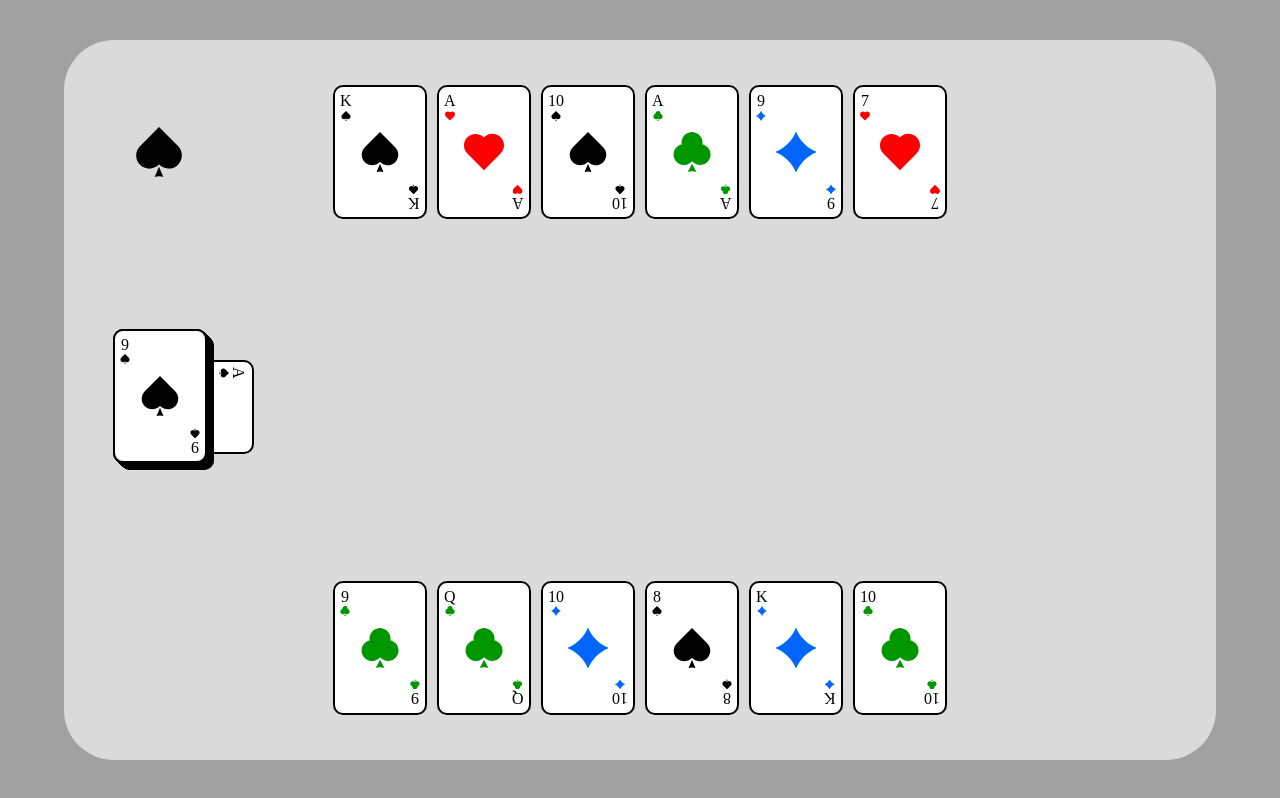
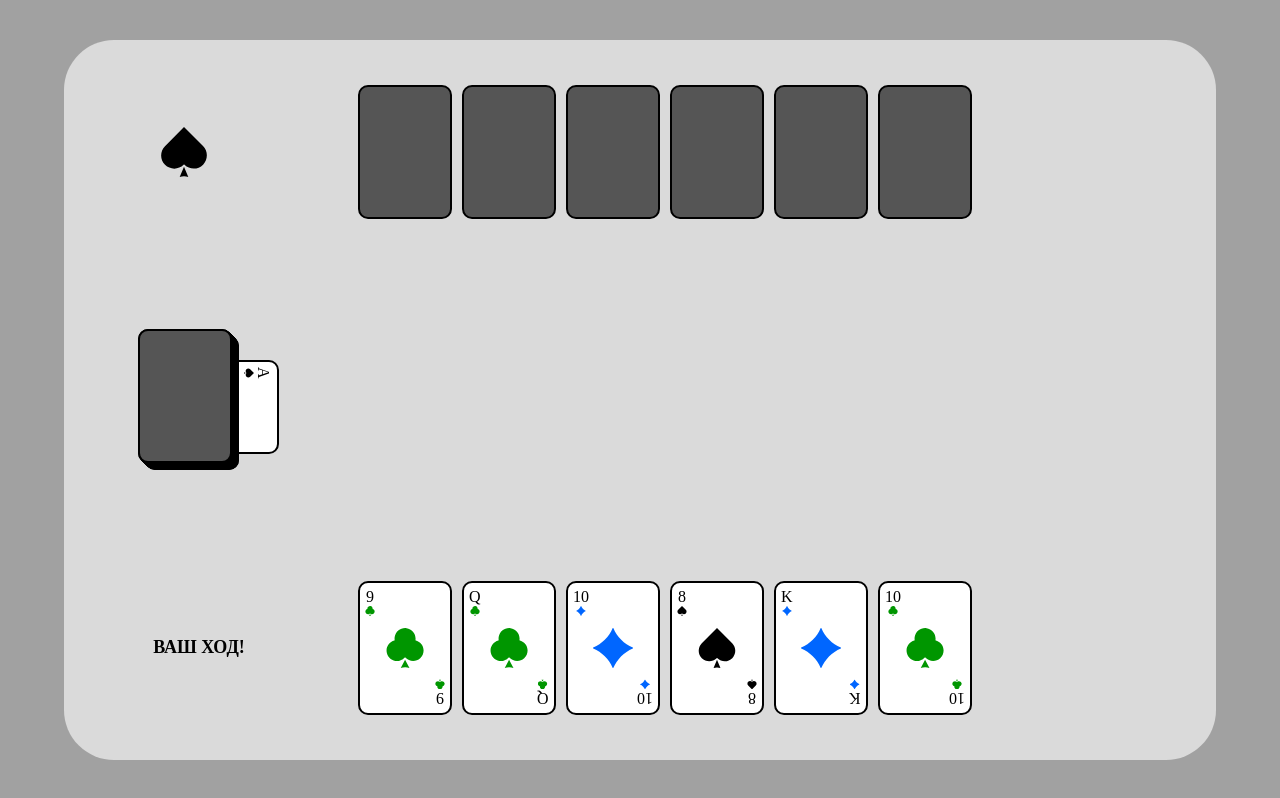
Before and after one commit to bessondi/Card-Game, a website built with webpack: page src/index.html in a window 1280 px wide. Built offline with nearby package versions, Linux system fonts and the light colour scheme; files whose address does not match are found by name.

Commit message:
add first move

```diff
--- a/src/index.html
+++ b/src/index.html
@@ -6,7 +6,7 @@
         content="width=device-width, user-scalable=no, initial-scale=1.0, maximum-scale=1.0, minimum-scale=1.0">
   <meta http-equiv="X-UA-Compatible" content="ie=edge">
   <link rel="shortcut icon" href="favicon.ico">
-  <title>The Board</title>
+  <title>The Game</title>
 </head>
 <body>
 
@@ -24,29 +24,11 @@
       <!--      </div>-->
     </div>
 
-    <div class="table">
-      <!--      <div class="card card__shirt">-->
-      <!--        <div class="card__top"><span class="card__rank">10</span><span class="card__rankSuit hearts"></span></div>-->
-      <!--        <div class="card__suit hearts"></div>-->
-      <!--        <div class="card__bottom"><span class="card__rank">10</span><span class="card__rankSuit hearts"></span></div>-->
-      <!--      </div>-->
-    </div>
+    <div class="table"></div>
 
-    <div class="pcHand hands">
-      <!--      <div class="card card__shirt">-->
-      <!--        <div class="card__top"><span class="card__rank">10</span><span class="card__rankSuit hearts"></span></div>-->
-      <!--        <div class="card__suit hearts"></div>-->
-      <!--        <div class="card__bottom"><span class="card__rank">10</span><span class="card__rankSuit hearts"></span></div>-->
-      <!--      </div>-->
-    </div>
+    <div class="pcHand hands"></div>
 
-    <div class="playerHand hands">
-      <!--      <div class="card card__shirt">-->
-      <!--        <div class="card__top"><span class="card__rank">10</span><span class="card__rankSuit hearts"></span></div>-->
-      <!--        <div class="card__suit hearts"></div>-->
-      <!--        <div class="card__bottom"><span class="card__rank">10</span><span class="card__rankSuit hearts"></span></div>-->
-      <!--      </div>-->
-    </div>
+    <div class="playerHand hands"></div>
 
     <button class="actionBtn"></button>
   </div>
--- a/src/js/Board.js
+++ b/src/js/Board.js
@@ -1,74 +1,73 @@
+import Player from '@/js/Player'
 import Deck from '@/js/Deck'
-import Player from '@/js/Player'
+import Round from '@/js/Round'
+import DomListener from '@/js/DomListener'
+// import Discard from '@/js/Discard'
 
 
-class Board {
+class Board extends DomListener {
   constructor() {
+    super()
     this.players = [] // игроки
-    this.state = {}
+    this.deck = new Deck() // колода
+    this.rounds = [] // раунды
+    // this.discard = new Discard // бито
   }
 
   create(playerName, pcName) {
     this.players.push(new Player(playerName), new Player(pcName))
 
-    const deck = new Deck()
-    deck.generate()
-    deck.shuffle()
-
-    this.draw(deck)
+    this.deck.generate()
+    this.deck.shuffle()
+    this.deck.dealFirstCards(this.players)
   }
 
-  draw(deck) {
-    // выдаем по 6 карт каждому игроку
-    const playerOne = this.players[0]
-    const playerTwo = this.players[1]
-    playerOne.playerCards.push(...deck.deckCards.slice(0, 6))
-    playerTwo.playerCards.push(...deck.deckCards.slice(6, 12))
-
-    // удаляем 12 выданных карт из колоды и помещаем их в массив выданных карт
-    deck.issuedCards.push(...deck.deckCards.splice(0, 12))
-
-    // рендер колоды + 13 козырная карта
-    const trumpCard = deck.render(deck.deckCards) // объект
-    const trumpOfGame = document.querySelector('.trumpOfGame')
-    trumpOfGame.classList.add(`${trumpCard.suit}`)
-
-    const playerHand = playerOne.playerCards
-    const pcHand = playerTwo.playerCards
-
-    // рендер карт игроков
-    const firstMove = deck.renderCard({
-      playersHands: [playerHand, pcHand],
-      trumpOfGame: trumpCard.suit
-    })
-
-    this.defineFirstMove(firstMove)
-
-    // ставим обработчик на карты игрока
-    const playerHandCards = document.querySelector('.playerHand').children
-
-    for (let i = 0; i < playerHandCards.length; i++) {
-      deck.addEvent(playerHandCards[i])
-    }
-
-    // const firstStep = this.firstStep(playerHand, pcHand)
-    // console.log(firstStep)
-
-    // ===========================
-    // console.log('выданные карты: ', deck.issuedCards)
-    // console.log('оставшиеся карты в колоде: ', deck.deckCards)
-    // console.log('козыри: ', trumpCard)
-    // console.log('козыри: ', trumpCard.suit)
-    // console.log('козыри: ', trumpCard)
-  }
-
-  defineFirstMove(decision) {
+  defineFirstMove(decision, trump) {
 
     if (decision === 'pc') {
       console.log('FIRST-MOVE: ', decision)
 
+      // младшая не козырная карта, которой можно сходить
+      const min = this.deck.findMinValCard(this.players[1].playerCards, trump)
+
+      // pc ходит этой картой
+      const $firstCard = this.players[1].pcFirstStep(min)
+      this.beginRound( new Round($firstCard) )
+      this.action(decision, 'attack')
+    }
+
+    if (decision === 'player') {
+      const $choice = document.querySelector('.table').childNodes
+      this.beginRound( new Round($choice) )
+      this.action(decision, 'attack')
     }
   }
+
+  //
+
+  beginRound(round) {
+    this.rounds.push(round)
+  }
+  action(who, action) {
+    this.rounds.forEach(round => {
+      round.update(who, action)
+    })
+  }
+  // finishRound(round) {
+  //   this.rounds = this.rounds.filter(r => r !== round)
+  // }
+
+
 }
 
 export default new Board()
+
+// ============================================
+// const game = new Board()
+// const r1 = new Round()
+//
+// game.beginRound(r1)
+// game.action('')
+// console.log(r1.round)
+// export default game
+// ============================================
--- a/src/js/Card.js
+++ b/src/js/Card.js
@@ -1,7 +1,9 @@
-import Player from '@/js/Player'
+import DomListener from '@/js/DomListener'
+// import Round from '@/js/Round'
 
-export default class Card {
+export default class Card extends DomListener {
   constructor(suit, rank, value) {
+    super()
     this.suit = suit;
     this.rank = rank;
     this.value = value;
@@ -11,28 +13,21 @@ export default class Card {
     if (options) {
       const {playersHands, trumpOfGame, card} = options
 
-      const $card = document.createElement('div'),
-            $top = document.createElement('div'),
-            $bottom = document.createElement('div'),
-            $rank = document.createElement('span'),
-            $rankSuit = document.createElement('span'),
-            $suit = document.createElement('div')
-
       if (playersHands) {
         const [playerOneCards, playerTwoCards] = playersHands
 
         const minVal1 = []
         const minVal2 = []
 
-        playerOneCards.forEach((c, i, a) => {
-          const handOne = document.querySelector('.playerHand')
-          handOne.appendChild(this.renderCard({card: c}))
+        playerOneCards.forEach(c => {
+          document.querySelector('.playerHand')
+            .appendChild(this.renderCard({card: c}))
 
           c.suit === trumpOfGame ? minVal1.push(c.value) : null
         })
-        playerTwoCards.forEach((c, i, a) => {
-          const handTwo = document.querySelector('.pcHand')
-          handTwo.appendChild(this.renderCard({card: c}))
+        playerTwoCards.forEach(c => {
+          document.querySelector('.pcHand')
+            .appendChild(this.renderCard({card: c}))
 
           c.suit === trumpOfGame ? minVal2.push(c.value) : null
         })
@@ -52,8 +47,14 @@ export default class Card {
           return playerMinValueCard < pcMinValueCard ? 'player' : 'pc'
         }
       }
+      if (card) {
+        const $card = document.createElement('div'),
+              $top = document.createElement('div'),
+              $bottom = document.createElement('div'),
+              $rank = document.createElement('span'),
+              $rankSuit = document.createElement('span'),
+              $suit = document.createElement('div')
 
-      if (card) {
         $card.classList.add('card', 'card__shirt')
         $top.classList.add('card__top')
         $bottom.classList.add('card__bottom')
@@ -67,7 +68,7 @@ export default class Card {
         const rankSuitCloneBottom = $rankSuit.cloneNode()
         rankCloneBottom.innerHTML = card.rank
 
-        // data for listener
+        // dataset for listener
         $card.dataset.rank = card.rank
         $card.dataset.suit = card.suit
         $card.dataset.value = card.value
@@ -82,25 +83,9 @@ export default class Card {
         $card.appendChild($suit)
         $card.appendChild($bottom)
 
-        // $card.addEventListener('click', (e)=>{
-        // eslint-disable-next-line max-len
-        //   console.log(e.currentTarget.dataset.value, e.currentTarget.dataset.suit)
-        // })
-
         return $card
       }
-    } else {
-      throw new Error('Cards is not has been received!')
     }
   }
 
-  // defineFirstMove() {
-  //
-  // }
-
-  addEvent(el) {
-    el.addEventListener('click', (e) => {
-      Player.move(e.currentTarget.dataset.value, e.currentTarget.dataset.suit)
-    })
-  }
 }
--- a/src/js/Deck.js
+++ b/src/js/Deck.js
@@ -1,4 +1,5 @@
 import Card from '@/js/Card'
+import Board from '@/js/Board'
 
 
 export default class Deck extends Card {
@@ -58,15 +59,50 @@ export default class Deck extends Card {
     return trump
   }
 
-  // clear() {
-  //   this.deckCards = []
-  // }
-  //
-  // eslint-disable-next-line max-len
+  dealFirstCards(players) {
+    // выдаем по 6 карт каждому игроку
+    const playerOne = players[0]
+    const playerTwo = players[1]
+    playerOne.playerCards.push(...this.deckCards.slice(0, 6))
+    playerTwo.playerCards.push(...this.deckCards.slice(6, 12))
+
+    // удаляем 12 выданных карт из колоды и помещаем их в массив выданных карт
+    this.issuedCards.push(...this.deckCards.splice(0, 12))
+
+    // рендер колоды + 13 козырная карта
+    const trumpCard = this.render(this.deckCards) // объект
+    const trumpOfGame = document.querySelector('.trumpOfGame')
+    trumpOfGame.classList.add(`${trumpCard.suit}`)
+
+    // рендер карт игроков и определяем кто ходит первым
+    const playerHand = playerOne.playerCards
+    const pcHand = playerTwo.playerCards
+    const firstMove = this.renderCard({
+      playersHands: [playerHand, pcHand],
+      trumpOfGame: trumpCard.suit
+    })
+    Board.defineFirstMove(firstMove, trumpCard)
+
+    // ставим обработчик на карты игрока
+    const playerHandCards = document.querySelector('.playerHand').children
+    for (let i = 0; i < playerHandCards.length; i++) {
+      super.addListenerToCard(playerHandCards[i])
+    }
+  }
+
   // deal() {  // выдаем 1 карту из начала колоды и помещаем ее в массив выданных карт
   //   let issueCard = this.deckCards.shift()
   //   this.issuedCards.push(issueCard)
   //   return issueCard
+  // }
+
+  findMinValCard(cards, trump) {
+    return cards.filter(c => c.suit !== trump.suit)
+      .reduce((prev, curr) => prev.value < curr.value ? prev : curr )
+  }
+
+  // clear() {
+  //   this.deckCards = []
   // }
   //
   // replace() { // добавляем в начало колоды первую карту из выданных
@@ -82,4 +118,5 @@ export default class Deck extends Card {
   //     }
   //   }
   // }
+
 }
--- /dev/null
+++ b/src/js/DomListener.js
@@ -0,0 +1,22 @@
+// import Round from '@/js/Round'
+
+export default class DomListener {
+  constructor() {
+  }
+
+  addListenerToCard(card) {
+    // const check = Round.checker(card)
+    // if (!check) {
+      card.addEventListener('click', addCardToField)
+      // eslint-disable-next-line no-inner-declarations
+      function addCardToField() {
+        const table = document.querySelector('.table')
+        table.appendChild(card)
+        document.querySelector('.actionBtn').classList.remove('playerAttack')
+        // DomListener.getPlayerCard(card)
+        card.removeEventListener('click', addCardToField)
+      }
+    // }
+  }
+
+}
--- /dev/null
+++ b/src/js/Round.js
@@ -0,0 +1,88 @@
+// import DomListener from '@/js/DomListener'
+
+export default class Round {
+  constructor(card) {
+    // super()
+    this.initialState = []
+    this.statusOfGame
+    this.card = card
+    this.roundState = {
+      player: [],
+      pc: []
+    }
+  }
+
+
+  update(who, action) {
+    const table = document.querySelector('.table')
+    const actionBtn = document.querySelector('.actionBtn')
+
+    // console.log(this.card)
+
+    if (who === 'pc') {
+      switch (action) {
+
+        case 'attack':
+          setTimeout(() => {
+            table.appendChild(this.card)
+            this.roundState.pc.push(this.card)
+
+            actionBtn.innerHTML = 'ВЗЯТЬ'
+            actionBtn.classList.toggle('active')
+            this.statusOfGame = 'attack'
+          }, 200)
+        break
+
+        // case 'defend':
+        //   this.statusOfGame = 'defend'
+      //   break
+        //
+        // case 'finish':
+        //   this.roundState[who] = this.initialState
+      //   break
+        //
+        // default:
+        //   this.roundState[who] = this.initialState
+      }
+    }
+    //
+    if (who === 'player') {
+      switch (action) {
+
+        case 'attack':
+          actionBtn.innerHTML = 'ВАШ ХОД!'
+          actionBtn.classList.add('playerAttack')
+          this.statusOfGame = 'attack'
+          this.roundState.player.push(this.card)
+        break
+
+        case 'defend':
+          this.statusOfGame = 'defend'
+        break
+
+        // case 'finish':
+        //   // this.round = --this.round
+      //   break
+        //
+        // default:
+        //   this.roundState[who] = this.initialState
+      }
+    }
+
+
+    // if (table.childNodes) {
+    //   this.checker(table.childNodes)
+    // }
+  }
+
+  // static checker(card) {
+  //   const table = document.querySelector('.table').childNodes
+  //   for (let i = 0; i < table.length; i++) {
+  //
+  //     if ( card === table[i] ) {
+  //       return true
+  //     }
+  //   }
+  // }
+
+}
--- a/src/scss/index.scss
+++ b/src/scss/index.scss
@@ -45,12 +45,12 @@
     background: #dadada;
     overflow: scroll;
     display: grid;
-    grid-template-columns: minmax(200px, auto) 1fr minmax(200px, auto);
+    grid-template-columns: minmax(250px, auto) 1fr minmax(200px, auto);
     grid-template-rows: repeat(3, auto);
     gap: 20px;
     align-items: center;
     justify-items: center;
-    grid-template-areas: "trump pc ." "deck table discard" ". player btn";
+    grid-template-areas: "trump pc ." "deck table discard" "btn player .";
 
 
     .card {
@@ -74,9 +74,9 @@
       }
 
       &__shirt:not(.card__trump) {
-        //background-color: #555;
-        //background-image: url("../assets/svg/suits.svg");
-        //background-repeat: no-repeat;
+        background-color: #555;
+        background-image: url("../assets/svg/suits.svg");
+        background-repeat: no-repeat;
       }
 
       &__top {
@@ -119,7 +119,7 @@
       }
 
       &.card__shirt:not(.card__trump) > * {
-        //visibility: hidden;
+        visibility: hidden;
       }
     }
 
@@ -196,6 +196,8 @@
 
     .actionBtn {
       grid-area: btn;
+      position: relative;
+      left: 10px;
       visibility: hidden;
       width: 150px;
       height: 50px;
@@ -210,6 +212,19 @@
       &:hover {
         background: gray;
       }
+
+      &.active {
+        visibility: visible;
+        cursor: pointer;
+        &:active {
+          background: darkgray;
+        }
+      }
+      &.playerAttack {
+        visibility: visible;
+        background: none;
+        color: #000;
+      }
     }
 
     .trumpOfGame {
@@ -218,8 +233,8 @@
       //top: 10px;
       right: 5px;
       display: flex;
-      align-items: center;
-      justify-content: center;
+      //align-items: center;
+      //justify-content: center;
       width: 50px;
       height: 50px;
       //border: 1px solid #000;
```
Also changed, not shown: src/js/Discard.js (+8 -1 lines), src/js/Player.js (+11 -3 lines), src/js/Table.js (deleted, +0 -7 lines), 1 other file.
